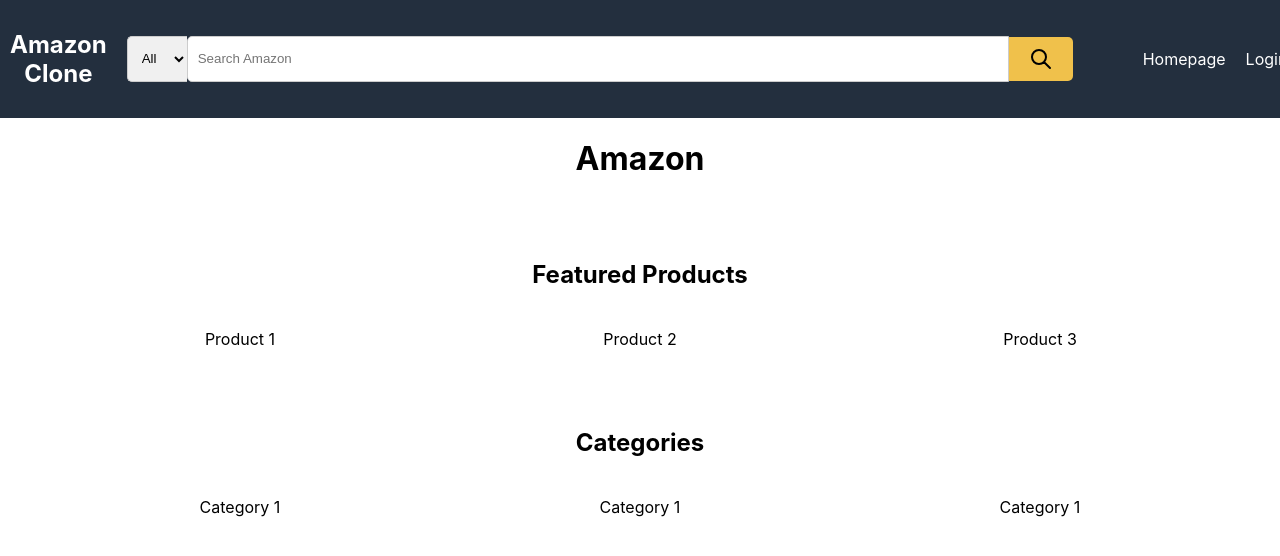
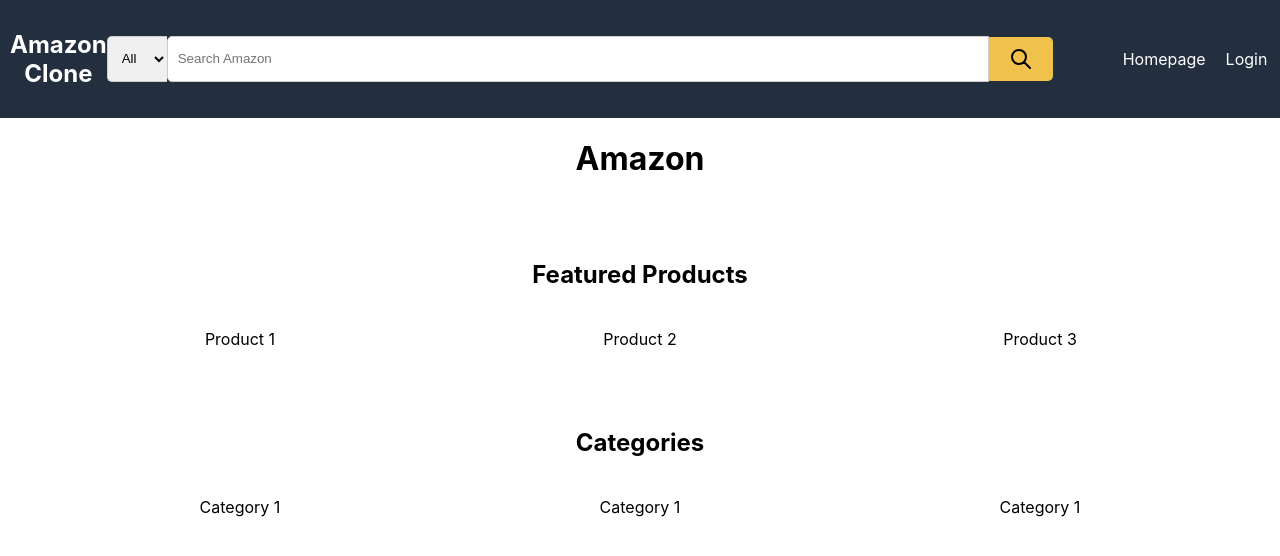
Before and after one commit to FrancoisLunick/AmazonClone, a React (Create React App) app in the folder amazon_clone/: page /homepage in a window 1280 px wide. Shown: the top 556 px of the page. Built offline with nearby package versions, Linux system fonts and the light colour scheme.

Commit message:
Update NavigationBar.css to include SearchBar styling
- Ensured proper margin and alignment for the SearchBar in the navigation bar.

```diff
--- a/amazon_clone/src/styles/NavigationBar.css
+++ b/amazon_clone/src/styles/NavigationBar.css
@@ -20,3 +20,7 @@
     color: white;
     text-decoration: none;
 }
+
+.navigation-bar .search-bar {
+    margin-left: 0%;
+}
```
